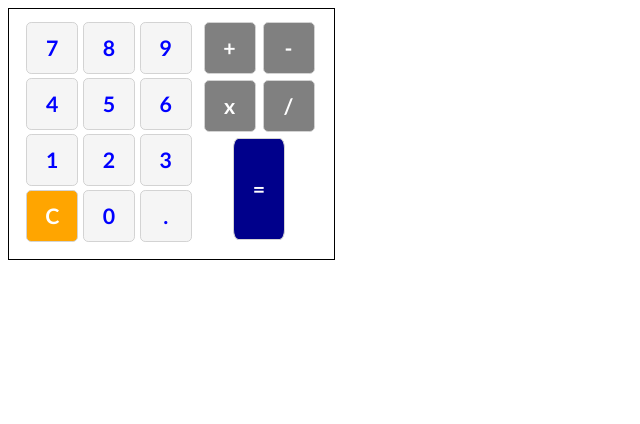
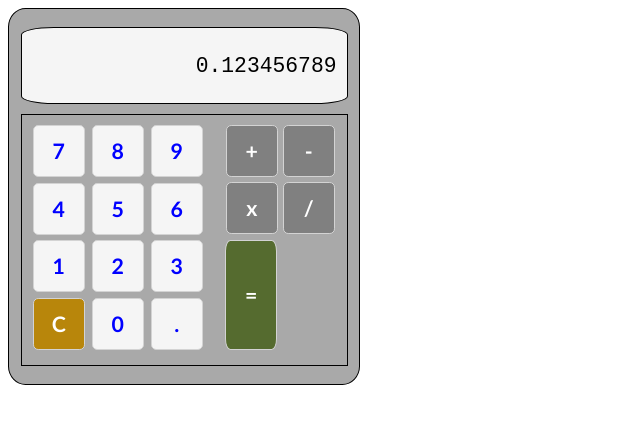
Before and after one commit to Journey2WebDev/odin-calculator, a plain HTML site: page index.html in a window 1280 px wide. Shown: the whole page, without its empty margins (0-640 px from the left). Drawn offline with Linux system fonts and the light colour scheme.

Commit message:
Adjust CSS to evenly space features

```diff
--- a/index.html
+++ b/index.html
@@ -10,37 +10,44 @@
 </head>
 
 <body>
+  <!-- Outside frame -->
+  <div id="outsideFrame">
+    <!-- Display field -->
+    <div id="displayField">0.123456789</div>
 
-  <div class="numOpDiv">
-    <!-- Number buttons -->
-    <div class="numbersDiv">
-      <div class="allBtns numberBtn">7</div>
-      <div class="allBtns numberBtn">8</div>
-      <div class="allBtns numberBtn">9</div>
-      <div class="allBtns numberBtn">4</div>
-      <div class="allBtns numberBtn">5</div>
-      <div class="allBtns numberBtn">6</div>
-      <div class="allBtns numberBtn">1</div>
-      <div class="allBtns numberBtn">2</div>
-      <div class="allBtns numberBtn">3</div>
-      <div class="allBtns clearBtn">C</div>
-      <div class="allBtns numberBtn">0</div>
-      <div class="allBtns numberBtn">.</div>
-    </div>
+    <div id="numOpDiv">
+      <!-- Number buttons -->
+      <div id="numbersDiv">
+        <div id="number7Btn">7</div>
+        <div id="number8Btn">8</div>
+        <div id="number9Btn">9</div>
+        <div id="number4Btn">4</div>
+        <div id="number5Btn">5</div>
+        <div id="number6Btn">6</div>
+        <div id="number1Btn">1</div>
+        <div id="number2Btn">2</div>
+        <div id="number3Btn">3</div>
+        <div id="clearBtn">C</div>
+        <div id="number0Btn">0</div>
+        <div id="decimalBtn">.</div>
+      </div>
 
-    <!-- Operator buttons -->
-    <div class="operatorsDiv">
-      <div class="allBtns operatorBtn">+</div>
-      <div class="allBtns operatorBtn">-</div>
-      <div class="allBtns operatorBtn">x</div>
-      <div class="allBtns operatorBtn">/</div>
-      <div class="allBtns equalBtn">=</div>
+      <!-- Operator buttons -->
+      <div id="operatorEqualDiv">
+        <div id="operatorsDiv">
+          <div id="plusBtn">+</div>
+          <div id="minusBtn">-</div>
+          <div id="multiplyBtn">x</div>
+          <div id="divideBtn">/</div>
+        </div>
+        <div id="equalDiv">
+          <div id="equalBtn">=</div>
+        </div>
+      </div>
+
     </div>
   </div>
 
-
-
-
-</body>
+ </body>
 
 </html>
--- a/scripts/javascript.js
+++ b/scripts/javascript.js
@@ -1,6 +1,6 @@
 
 // ------------------------------
-// Basic Operators
+// Basic Operator Functions
 // ------------------------------
 
 function addition(a,b){
@@ -31,3 +31,7 @@ function operate(operator, a, b){
       return division(a,b);
   }
 }
+
+// ------------------------------
+// Buttons: Numpad
+// ------------------------------
--- a/styles/style.css
+++ b/styles/style.css
@@ -1,33 +1,80 @@
 /* Structure */
-.numbersDiv{
-  height: 225px;
-  width: 175px;
+#outsideFrame{
+  height: 375px;
+  width: 350px;
+  border: 1px solid black;
+  border-radius: 5%;
   display: flex;
-  flex-wrap: wrap;
-  justify-content: space-evenly;
-  align-items: space-evenly;
+  flex-direction: column;
+  justify-content: center;
+  align-items: center;
+  gap: 10px;
+  background-color: darkgray;
 }
 
-.operatorsDiv{
-  height: 225px;
-  width: 125px;
+#displayField{
+  height: 75px;
+  width: 315px;
+  border: 1px solid black;
+  border-radius: 10%;
+  background-color: whitesmoke;
   display: flex;
-  flex-wrap: wrap;
-  justify-content: space-evenly;
-  align-items: space-evenly;
+  justify-content: flex-end;
+  align-items: center;
+  padding-right: 10px;
+  font-family: "courier new";
+  font-size: 16pt;
 }
 
-.numOpDiv{
+#numOpDiv{
   height: 250px;
   width: 325px;
   border: 1px solid black;
   display: flex;
-  justify-content: center;
+  justify-content: space-around;
   align-items: center;
 }
 
+#numbersDiv{
+  height: 230px;
+  width: 170px;
+  display: flex;
+  flex-wrap: wrap;
+  justify-content: space-between;
+  align-items: space-between;
+}
+
+#operatorEqualDiv{
+  height: 230px;
+  width: 110px;
+  gap: 5px;
+  display: flex;
+  flex-wrap: wrap;
+  flex-direction: column;
+  /* justify-content: space-between; */
+}
+
+#operatorsDiv{
+  height: 110px;
+  width: 110px;
+  gap: 4px;
+  display: flex;
+  flex-wrap: wrap;
+  justify-content: space-around;
+}
+
+#equalDiv{
+  height: 110px;
+  width: 125px;
+  display: flex;
+  flex-wrap: wrap;
+  justify-content: flex-start;
+  align-items: space-evenly;
+}
+
+
 /* Buttons */
-.allBtns{
+#numbersDiv div, #operatorsDiv div{
   height: 50px;
   width: 50px;
   margin: 0;
@@ -42,23 +89,37 @@
   justify-content: center;
 }
 
-.numberBtn{
+#number0Btn, #number1Btn, #number2Btn, #number3Btn, #number4Btn,
+#number5Btn, #number6Btn, #number7Btn, #number8Btn, #number9Btn,
+#decimalBtn{
   color: blue;
   background-color: whitesmoke;
 }
 
-.clearBtn{
+#clearBtn{
   color: white;
-  background-color: orange;
+  background-color: darkgoldenrod;
 }
 
-.operatorBtn{
+#plusBtn, #minusBtn, #multiplyBtn, #divideBtn{
   color: white;
   background-color: grey;
 }
 
-.equalBtn{
-  height: 100px;
+#equalBtn{
+  height: 108px;
+  width: 50px;
+  margin: 0;
+  padding: 0;
+  border: 1px solid lightgray;
+  border-radius: 10%;
+  font-size: 16pt;
+  font-weight: 700;
+  font-family:"Trebuchet MS";
+  display: flex;
+  align-items: center;
+  justify-content: center;
+
   color: white;
-  background-color: darkblue;
+  background-color: darkolivegreen;
 }
```
